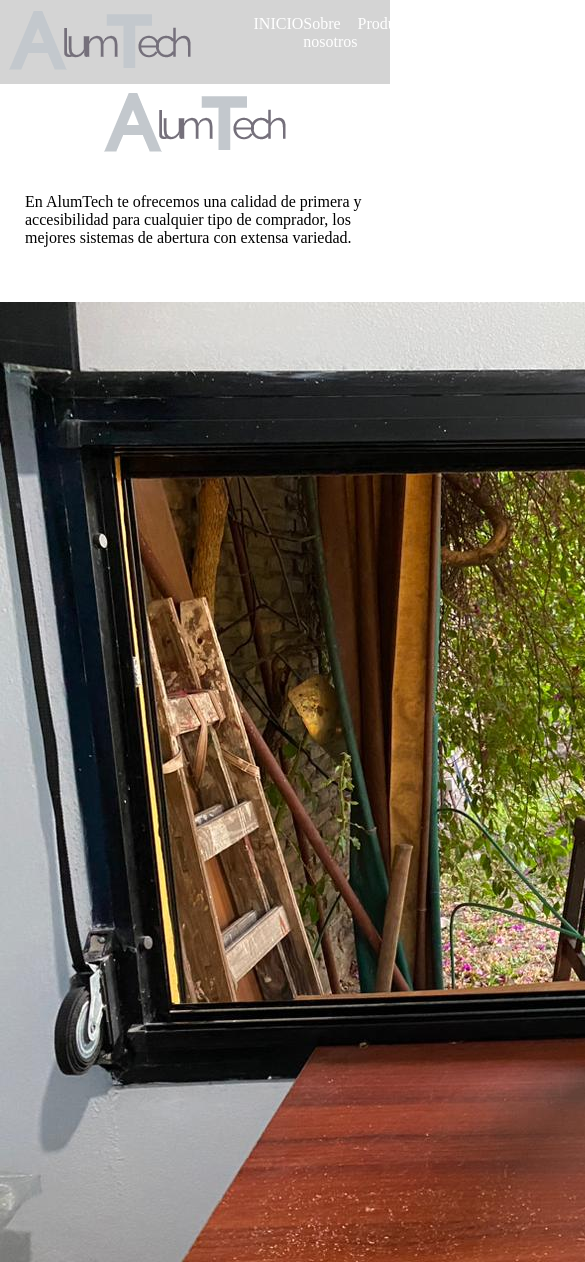
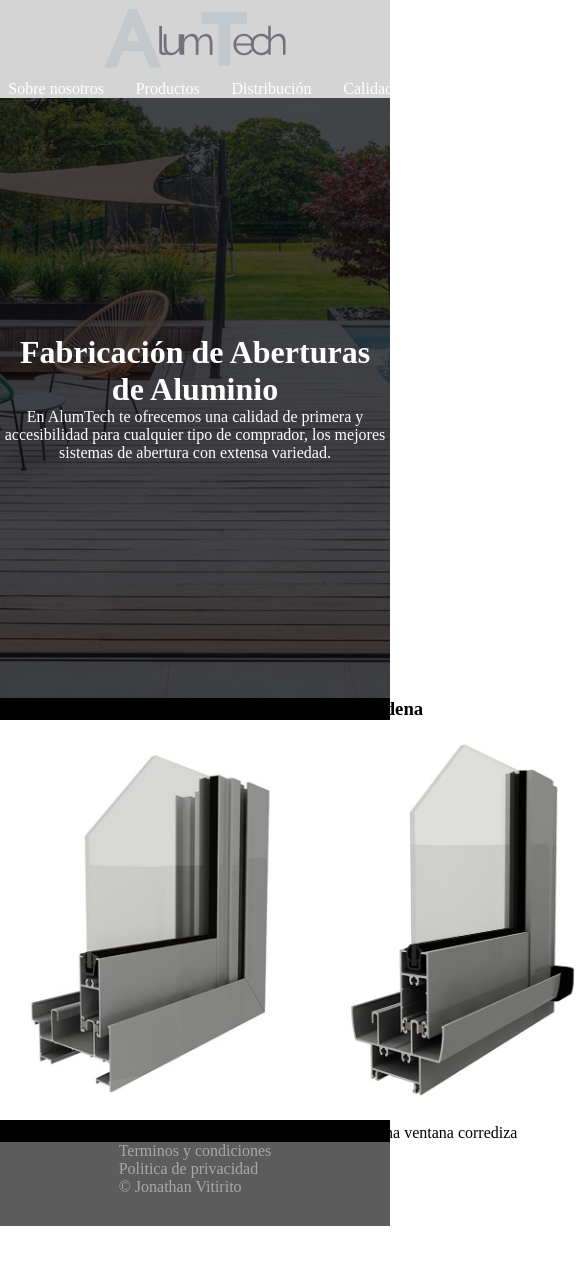
Before and after one commit to jonavitirito/AlumTech, a plain HTML site: page index.html in a window 390 px wide. Shown: the top 1262 px of the page, 585 px wide, since content can reach past the window. After the commit the page ends 1226 px from the top, so only its background shows below. Drawn offline with Linux system fonts and the light colour scheme.

Commit message:
acomodé el banner y puse mediaquery para mobile last

```diff
--- a/css/style.css
+++ b/css/style.css
@@ -2,44 +2,66 @@
     padding: 0;
     margin: 0;
 }
+
 .header {
     display: flex;
     justify-content: space-between;
     align-items: center;
     background-color: rgb(212, 212, 212);
     min-height: 10vh;
+    flex-wrap: wrap;
+    max-width: 100vw;
 }
 .nav ul {
     display: flex;
     list-style: none;
-    width: 35vw;
+    width: 40vw;
+    min-width: 600px;
     justify-content: space-evenly;
+
 }
 .nav a {
     text-decoration: none;
     color: white;
 }
-h1 {
-    margin: 0;
-    padding: 0;
-    text-align: center;
+.main {
+   flex-wrap: wrap;
+    min-height: 80vh;
+
 }
-p {
-   margin: 25px;
-padding-bottom: 30px;
+
+.main div{
+    background: linear-gradient(rgba( 5,7,12,0.75) , rgba(5,7,12,0.75)), url(../recursos/img/bannerdef.png) center center;
+    background-repeat: no-repeat;
+    background-size: cover;
+    display: flex;
+    justify-content: center;
+    flex-direction: column;
+ text-align: center;
+    height: 600px;
+    width: 100vw;
+    color: white;
+
+}
+.articulos {
+    background-color: black;
+    display: flex;
+    justify-content: space-around;
 
 }
 
 
+
+
 .articulo-1 img {
-    height: 700px;
+    height: 400px
 
 
 
 }
 
 .articulo-2 img {
-    height: 700px;
+    height: 400px
 
 
 
@@ -47,7 +69,7 @@ padding-bottom: 30px;
 
 
 .articulo-3 img {
-    height: 700px;
+    height: 400px
 
 }
 
@@ -97,11 +119,6 @@ padding-bottom: 30px;
     height: 450px;
 }
 
-h1 {
-    color: gray;
-    text-align: center;
-    font-family: 'Times New Roman', Times, serif;
-}
 
 #main-distribucion p {
     background-color: darkolivegreen;
@@ -112,20 +129,16 @@ h1 {
     color: rgb(168, 168, 168);
     justify-content: center;
     min-height: 10vh;
+    flex-wrap: wrap;
 
 }
-.redes {
+/* .redes {
     color: rgb(168, 168, 168);
     display: flex;
     justify-content: space-around;
 
+} */
+ /* mobile last */
+@media (max-width: 799px) {
+    .header {justify-content: center;}
 }
-.articulos {
-    display: flex;
-    justify-content: space-between;
-
-}
-.main {
-
-    min-height: 80vh;
-}
--- a/index.html
+++ b/index.html
@@ -33,19 +33,16 @@
     </header>
     <main class="main">
         <!--(como titulo) Presentación de la empresa -->
-        <h1><img src="./recursos/img/logo AT.png" alt="">
-        </h1>
-        <p>
-            En AlumTech te ofrecemos una calidad de primera y accesibilidad para cualquier tipo de comprador, los
-            mejores sistemas de abertura con extensa variedad.
-        </p>
-        <!-- imagen principal -->
-        <div class="banner">
-            <img src="./recursos/img/banner.jpeg" alt="">
+        <div>
+            <h1> Fabricación de Aberturas de Aluminio
+            </h1>
+            <p>
+                En AlumTech te ofrecemos una calidad de primera y accesibilidad para cualquier tipo de comprador, los
+                mejores sistemas de abertura con extensa variedad.
+            </p>
         </div>
-        <!-- imagenes de productos principales con titulos -->
 
-        <Section class="articulos">
+        <section class="articulos">
             <article class="articulo-1">
                 <h3>Línea Herrero Ekonal</h3>
                 <img src="./recursos/img/EKONAL-VCorrediza_(1).jpg" alt="Ventana Calidad Baja">
@@ -71,14 +68,14 @@
                 </p>
 
             </article>
-        </Section>
+        </section>
 
 
     </main>
     <footer class="footer">
         <section>
             <div>Terminos y condiciones</div>
-            <div> Politica de privaciodad</div>
+            <div> Politica de privacidad</div>
             <div> &copy Jonathan Vitirito</div>
         </section>
     </footer>
```
Also changed, not shown: recursos/img/bannerdef.png (added).
